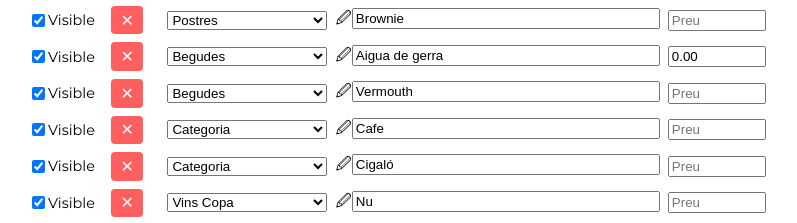
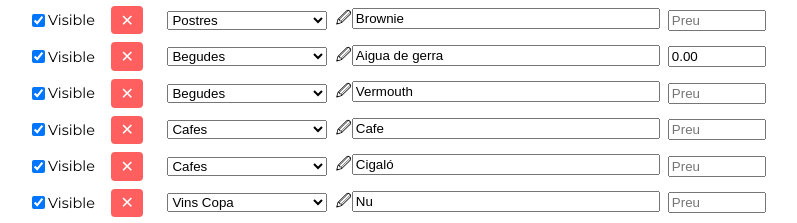
Before and after one commit to guitacm/CartaFart, a React (Vite) app: page / in a window 1280 px wide. Shown: the part 976-1199 px from the top of the page, without its empty margins (112-909 px from the left). Built offline with nearby package versions, Linux system fonts and the light colour scheme.

Commit message:
Update CartaForm.jsx

```diff
--- a/src/components/CartaForm.jsx
+++ b/src/components/CartaForm.jsx
@@ -10,7 +10,8 @@ const categoriesDisponibles = [
   'postres',
   'birra',
   'begudes',
-  'vins copa'
+  'vins copa',
+  'cafes'
 ];
 
 const formatCategoria = (cat) => {
```
